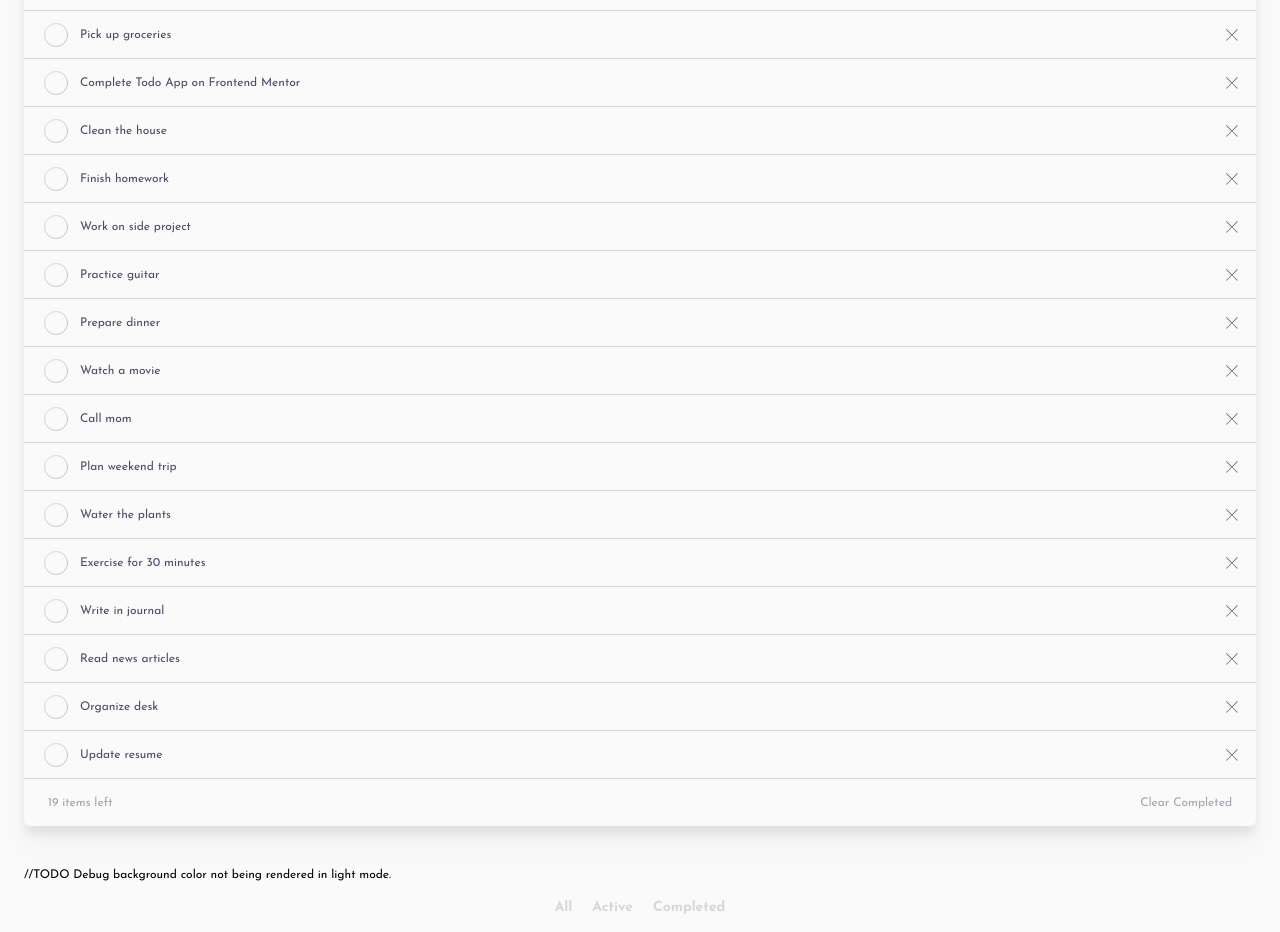
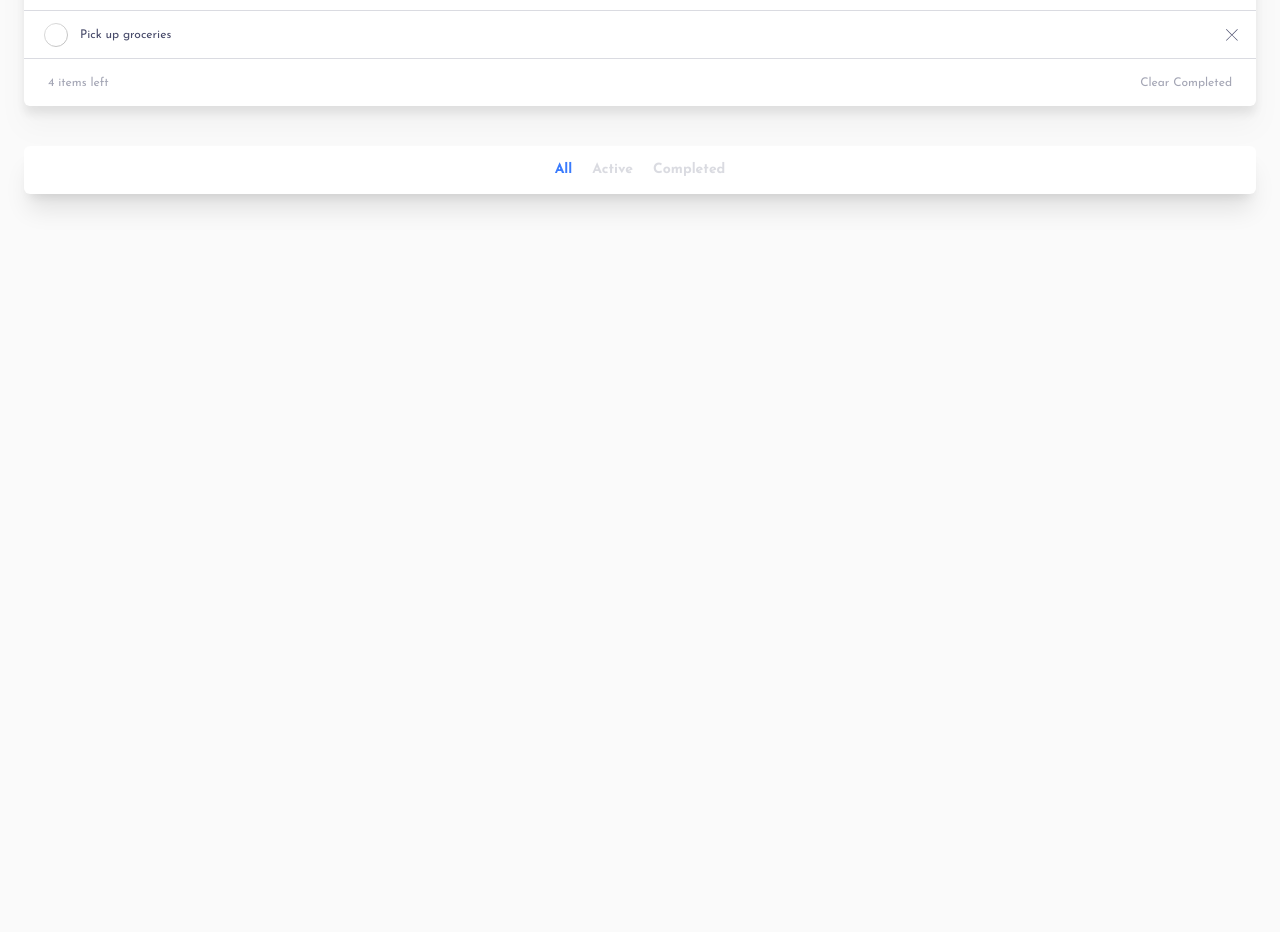
Before and after one commit to Hugo-Farias/fem-todo-app, a React (Vite) app: page / in a window 1280 px wide. Shown: the part 362-1294 px from the top of the page. After the commit the page ends 800 px from the top, so only its background shows below. Built offline with nearby package versions, Linux system fonts and the light colour scheme.

Commit message:
filter working

```diff
--- a/package.json
+++ b/package.json
@@ -31,7 +31,7 @@
     "prettier": "^3.3.2",
     "prettier-plugin-tailwindcss": "^0.6.5",
     "tailwindcss": "^3.4.4",
-    "typescript": "^5.2.2",
+    "typescript": "^5.5.3",
     "vite": "^5.3.1"
   }
 }
--- a/src/App.tsx
+++ b/src/App.tsx
@@ -22,27 +22,15 @@ const dummy = [
   { id: 3, name: "10 minutes meditation", marked: false },
   { id: 4, name: "Read for 1 hour", marked: false },
   { id: 5, name: "Pick up groceries", marked: false },
-  { id: 6, name: "Complete Todo App on Frontend Mentor", marked: false },
-  { id: 7, name: "Clean the house", marked: false },
-  { id: 8, name: "Finish homework", marked: false },
-  { id: 9, name: "Work on side project", marked: false },
-  { id: 10, name: "Practice guitar", marked: false },
-  { id: 11, name: "Prepare dinner", marked: false },
-  { id: 12, name: "Watch a movie", marked: false },
-  { id: 13, name: "Call mom", marked: false },
-  { id: 14, name: "Plan weekend trip", marked: false },
-  { id: 15, name: "Water the plants", marked: false },
-  { id: 16, name: "Exercise for 30 minutes", marked: false },
-  { id: 17, name: "Write in journal", marked: false },
-  { id: 18, name: "Read news articles", marked: false },
-  { id: 19, name: "Organize desk", marked: false },
-  { id: 20, name: "Update resume", marked: false },
 ];
 
 export type dataType = typeof dummy;
 
+export type filterT = "all" | "active" | "completed";
+
 function App() {
   const inputRef = useRef<ElementRef<"input">>(null);
+  const [filter, setFilter] = useState<filterT>("all");
   const [data, setData] = useState<dataType>(dummy);
   const [darkmode, setDarkmode] = useState<boolean>(
     getLocalStorage(
@@ -101,7 +89,11 @@ function App() {
           className="w-full divide-y divide-content/20 text-content drop-shadow-xl"
         >
           <AnimatePresence>
-            {data.map((v) => (
+            {data.map((v) => {
+              if (filter === "active" && v.marked) return;
+              if (filter === "completed" && !v.marked) return;
+
+              return (
                 <ListItem
                   key={v.id}
                   data={v}
@@ -114,7 +106,8 @@ function App() {
                     setData((prev) => toggleFromList(prev, id));
                   }}
                 />
-            ))}
+              );
+            })}
             <motion.div
               layout
               transition={{ duration: 0.2 }}
@@ -135,9 +128,8 @@ function App() {
           </AnimatePresence>
         </Reorder.Group>
       </main>
-      //TODO Debug background color not being rendered in light mode.
-      <div className="h-12 rounded-md bg-bkg">
-        <Filter />
+      <div className="h-12 rounded-md bg-bkg shadow-xl">
+        <Filter filter={(t) => setFilter(t)} active={filter} />
       </div>
     </div>
   );
--- a/src/component/Filter.tsx
+++ b/src/component/Filter.tsx
@@ -1,9 +1,35 @@
-const Filter = function () {
+import { filterT } from "../App.tsx";
+
+type propT = {
+  filter: (t: filterT) => void;
+  active: filterT;
+};
+
+const Filter = function ({ filter, active }: propT) {
+  const handleClick = function (id: filterT) {
+    filter(id);
+  };
+
   return (
     <div className="flex h-full items-center justify-center gap-5 text-sm font-bold text-content/20">
-      <button className="hover:text-hover">All</button>
-      <button className="hover:text-hover">Active</button>
-      <button className="hover:text-hover">Completed</button>
+      <button
+        className={`${active === "all" && "text-hover"} hover:text-hover`}
+        onClick={() => handleClick("all")}
+      >
+        All
+      </button>
+      <button
+        className={`${active === "active" && "text-hover"} hover:text-hover`}
+        onClick={() => handleClick("active")}
+      >
+        Active
+      </button>
+      <button
+        className={`${active === "completed" && "text-hover"} hover:text-hover`}
+        onClick={() => handleClick("completed")}
+      >
+        Completed
+      </button>
     </div>
   );
 };
--- a/src/index.css
+++ b/src/index.css
@@ -26,7 +26,7 @@
     }
 
     &[data-theme="light"] {
-      --bkg: 0deg 0% 98%;
+      --bkg: 0 0% 100%;
       --content: 235deg 19% 35%;
       background-image: url("./assets/bg-mobile-light.jpg");
       background-color: #fafafa;
```
Also changed, not shown: 1 other file (tests, documents, lock files or other folders). Lines whose indentation alone changed are shown as unchanged.
